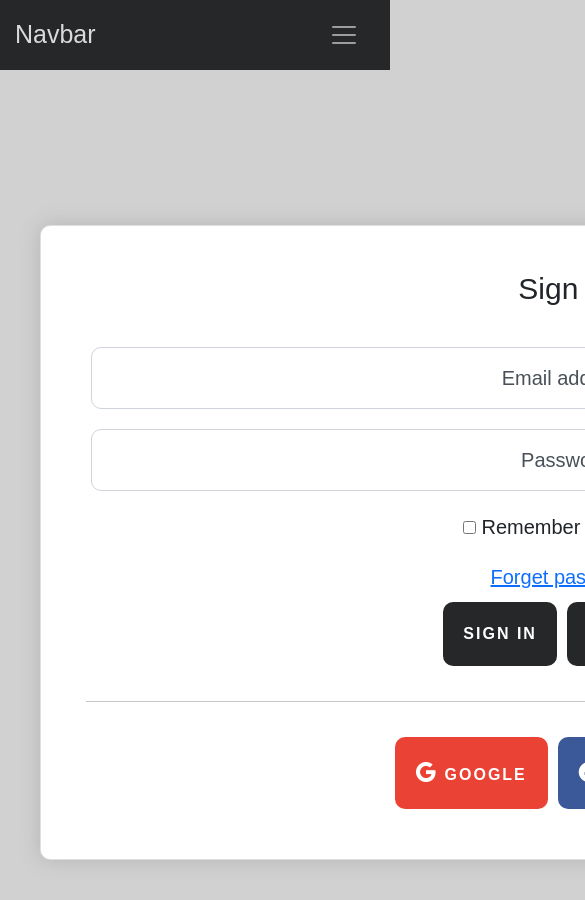
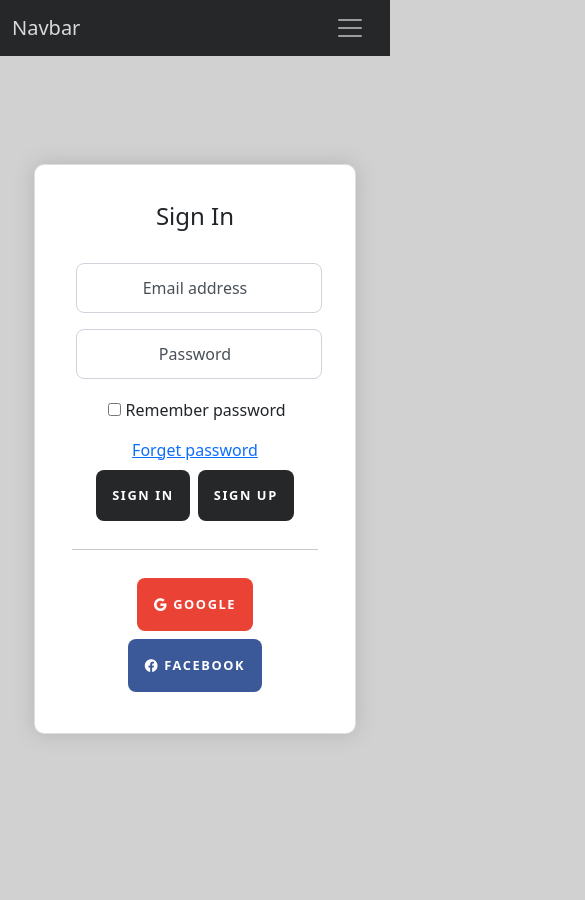
Before and after one commit to mohamedr07/que, a React (Create React App) app: page /login in a window 390 px wide. Shown: the top 900 px of the page, 585 px wide, since content can reach past the window. Built offline with nearby package versions, Linux system fonts and the light colour scheme.

Commit message:
processes

```diff
--- a/src/App.css
+++ b/src/App.css
@@ -52,6 +52,6 @@ a {
   margin-bottom: 50px !important;
 }
 
-.navbar-toggler {
-  color: #DADADA !important;
+.btn-add {
+  padding: 5px 50px !important;
 }
--- a/src/App.js
+++ b/src/App.js
@@ -14,8 +14,8 @@ function App() {
     <div className="App">
       <Router>
         <Navbar />
-
-        <section className="App-header d-flex align-items-center min-vh-100">
+        {/* align-items-center */}
+        <section className="App-header d-flex  min-vh-100">
           <div className="container text-center">
             <Switch>
               <Route path="/home">
--- a/src/components/AdminView.js
+++ b/src/components/AdminView.js
@@ -51,6 +51,7 @@ export class AdminView extends Component {
                         </div>
                     </div>
                 </div>
+
                 </div>
             </div>
         )
--- a/src/components/LoginView.js
+++ b/src/components/LoginView.js
@@ -14,7 +14,7 @@ export class Home extends Component {
                                     <h5 class="card-title text-center">Sign In</h5>
                                     <form class="form-signin">
                                         <div class="form-label-group">
-                                            <input type="email" id="inputEmail" class="form-control btn-shape" placeholder="Email address" required />
+                                            <input type="email" id="inputEmail" class="form-control btn-shape" placeholder="Email address" required autofocus />
                                             <label for="inputEmail">Email address</label>
                                         </div>
 
@@ -32,7 +32,7 @@ export class Home extends Component {
                                         <button class="btn btn-primary btn-block text-uppercase mt-2 btn-shape" type="submit">Sign in</button>
                                         <Link to="/Register" class="btn btn-lg btn-primary btn-block text-uppercase mt-2 btn-shape">Sign up</Link>
                                         <hr class="my-4" />
-                                        <button class="btn btn-google text-uppercase btn-shape" type="submit"><i class="bi bi-google mr-2"></i> Google</button>
+                                        <button class="btn btn-google btn-block text-uppercase btn-shape" type="submit"><i class="bi bi-google mr-2"></i> Google</button>
                                         <button class="btn btn-facebook btn-block text-uppercase btn-shape" type="submit"><i class="bi bi-facebook mr-2"></i> Facebook</button>
                                     </form>
                                 </div>
--- a/src/components/Processes.js
+++ b/src/components/Processes.js
@@ -4,20 +4,7 @@ export class Processes extends Component {
 
     render() {
 
-        let processesItems = ["bla", "blabla", "blablabla", "blablablabla"];
 
-
-        return (
-            <div>
-                <ul className="list-group">
-                    {processesItems.map(processItem => (
-                        <li className="list-group-item list-group-item-primary">
-                            {processItem}
-                        </li>
-                    ))}
-                </ul>
-            </div>
-        )
     }
 }
 
--- a/src/styles/task.css
+++ b/src/styles/task.css
@@ -2,8 +2,6 @@
 {
   -webkit-box-sizing:border-box;
   box-sizing: border-box;
-  font-size: 20px;
-  font-family: sans-serif;
 }
 header
 {
@@ -31,7 +29,6 @@ a
 section .container
 {
   margin: 5px auto;
-  width: 1100px;
 }
 section .container .flex
 {
@@ -152,8 +149,6 @@ section .Form form table .t button
   {
     -webkit-box-sizing:border-box;
     box-sizing: border-box;
-    font-size: 22px;
-    font-family: sans-serif;
   }
   header
   {
@@ -233,8 +228,6 @@ section .Form form table .t button
   {
     -webkit-box-sizing:border-box;
     box-sizing: border-box;
-    font-size: 20px;
-    font-family: sans-serif;
   }
   header
   {
@@ -311,8 +304,7 @@ section .Form form table .t button
   {
     -webkit-box-sizing:border-box;
     box-sizing: border-box;
-    font-size: 20px;
-    font-family: sans-serif;
+
   }
   header
   {
```
